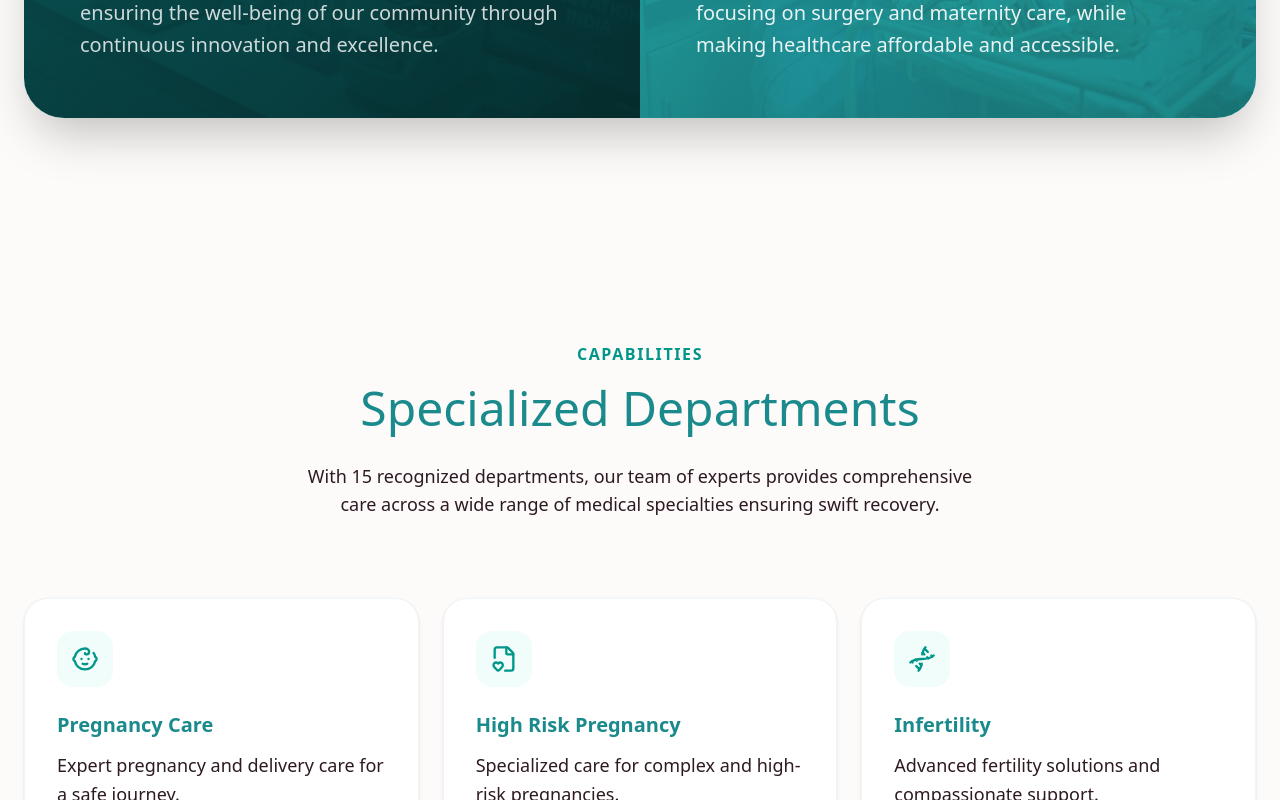
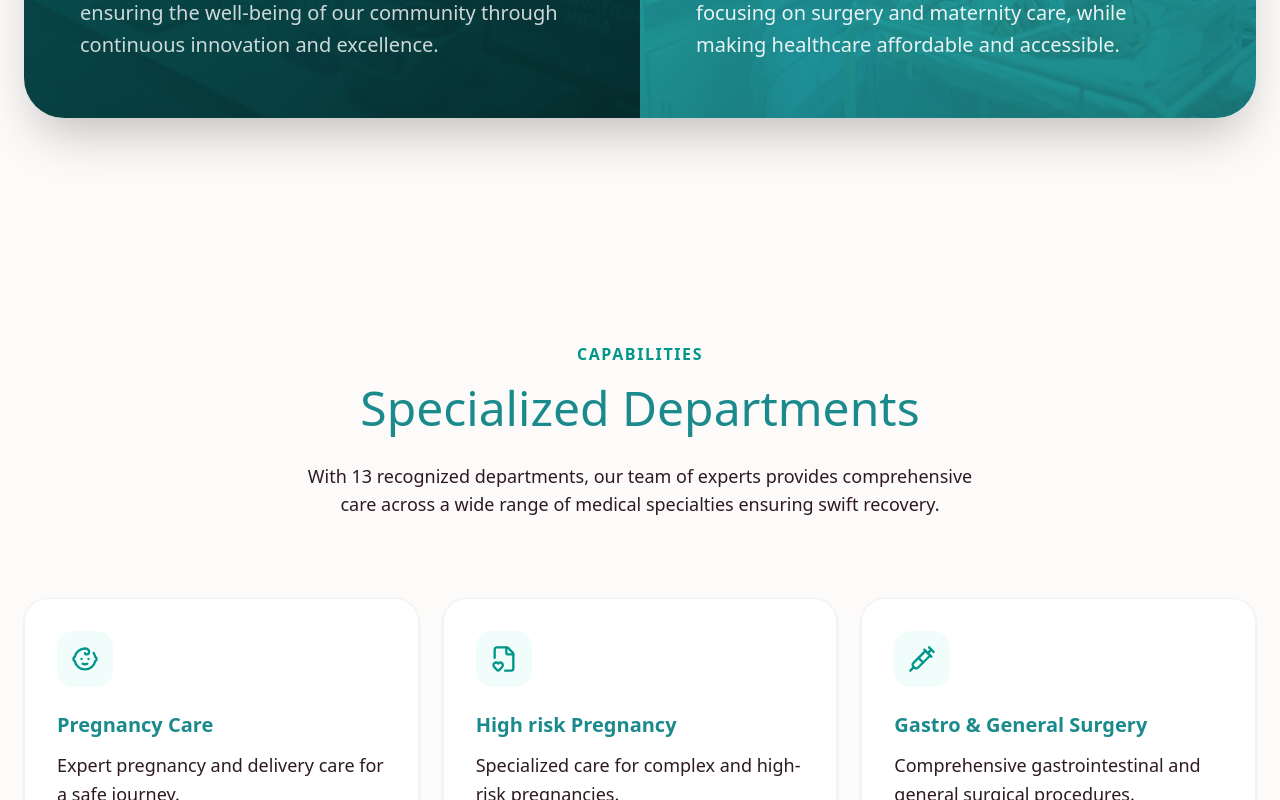
Before and after one commit to godivatech/krishna_hospital, a Next.js app: page / in a window 1280 px wide. Shown: the part 2731-3531 px from the top of the page. Built offline with nearby package versions, Linux system fonts and the light colour scheme; a web font is replaced by a local one.

Commit message:
code changes

```diff
--- a/src/components/BookAppointmentModal.tsx
+++ b/src/components/BookAppointmentModal.tsx
@@ -8,15 +8,19 @@ interface BookAppointmentModalProps {
 }
 
 const departments = [
-  "General Medicine",
-  "General Surgery",
+  "Pregnancy Care",
+  "High risk Pregnancy",
+  "Gastro & General Surgery",
   "Laparoscopic Surgery",
-  "Pregnancy Care",
-  "High-Risk Pregnancy",
-  "Infertility Treatment",
-  "Neonatal Care",
-  "Pediatric Care",
-  "Emergency & Trauma Care",
+  "Cancer Surgery",
+  "Pediatric & Neonatal Care",
+  "Infertility",
+  "Orthopaedics",
+  "Emergency & Trauma",
+  "Urology & Nephrology",
+  "Plastic Surgery",
+  "Neurosurgery",
+  "ICU services",
   "Other"
 ];
 
--- a/src/components/Departments.tsx
+++ b/src/components/Departments.tsx
@@ -1,19 +1,22 @@
 "use client";
 import { motion } from "framer-motion";
-import { Stethoscope, FileHeart, Activity, Baby, Pill, ShieldPlus, Syringe, Dna, Ear, Flame, Heart, HeartPulse } from "lucide-react";
+import { Stethoscope, FileHeart, Activity, Baby, Pill, ShieldPlus, Syringe, Dna, Ear, Flame, Heart, HeartPulse, Brain } from "lucide-react";
 
 export default function Departments() {
   const departments = [
     { name: "Pregnancy Care", icon: Baby, desc: "Expert pregnancy and delivery care for a safe journey." },
-    { name: "High Risk Pregnancy", icon: FileHeart, desc: "Specialized care for complex and high-risk pregnancies." },
-    { name: "Infertility", icon: Dna, desc: "Advanced fertility solutions and compassionate support." },
+    { name: "High risk Pregnancy", icon: FileHeart, desc: "Specialized care for complex and high-risk pregnancies." },
     { name: "Gastro & General Surgery", icon: Syringe, desc: "Comprehensive gastrointestinal and general surgical procedures." },
     { name: "Laparoscopic Surgery", icon: Activity, desc: "Advanced minimally invasive surgical techniques." },
+    { name: "Cancer Surgery", icon: Pill, desc: "Specialized surgical treatment and oncology care." },
     { name: "Pediatric & Neonatal Care", icon: Baby, desc: "Specialized healthcare for children and intensive care for newborns." },
+    { name: "Infertility", icon: Dna, desc: "Advanced fertility solutions and compassionate support." },
     { name: "Orthopaedics", icon: FileHeart, desc: "Expert bone, joint, and musculoskeletal care." },
     { name: "Emergency & Trauma", icon: ShieldPlus, desc: "24/7 critical care and trauma support for emergencies." },
     { name: "Urology & Nephrology", icon: Stethoscope, desc: "Dedicated care for kidney and urinary tract health." },
-    { name: "Plastic Surgery", icon: HeartPulse, desc: "Advanced reconstructive and aesthetic surgical procedures." }
+    { name: "Plastic Surgery", icon: HeartPulse, desc: "Advanced reconstructive and aesthetic surgical procedures." },
+    { name: "Neurosurgery", icon: Brain, desc: "Advanced surgical care for brain, spine, and nervous system disorders." },
+    { name: "ICU services", icon: ShieldPlus, desc: "24/7 intensive care monitoring and support for critically ill patients." }
   ];
 
   return (
@@ -45,7 +48,7 @@ export default function Departments() {
             transition={{ delay: 0.2 }}
             className="text-lg text-text-muted"
           >
-            With 15 recognized departments, our team of experts provides comprehensive care across a wide range of medical specialties ensuring swift recovery.
+            With 13 recognized departments, our team of experts provides comprehensive care across a wide range of medical specialties ensuring swift recovery.
           </motion.p>
         </div>
 
```
